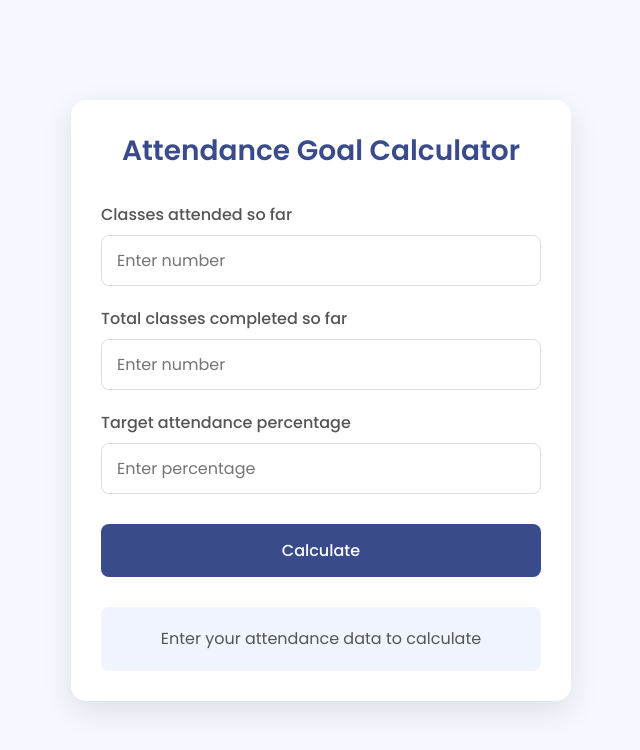
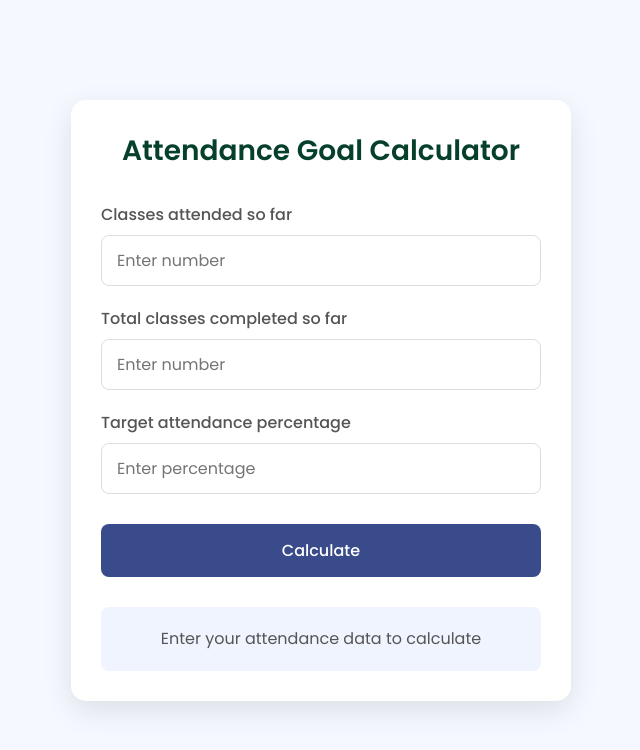
Before and after one commit to E23CSEU1197/agc, a plain HTML site: page index.html in a window 1280 px wide. Shown: the whole page, without its empty margins (319-959 px from the left). Drawn offline with Linux system fonts and the light colour scheme.

Commit message:
style.css

```diff
--- a/style.css
+++ b/style.css
@@ -24,7 +24,7 @@ body {
 }
 
 h1 {
-    color: #3a4b8c;
+    color: #06402B;
     text-align: center;
     margin-bottom: 30px;
     font-size: 28px;
```
